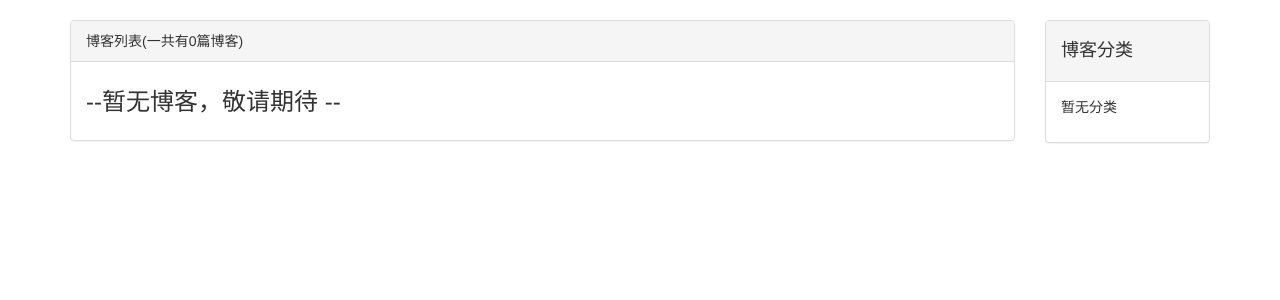
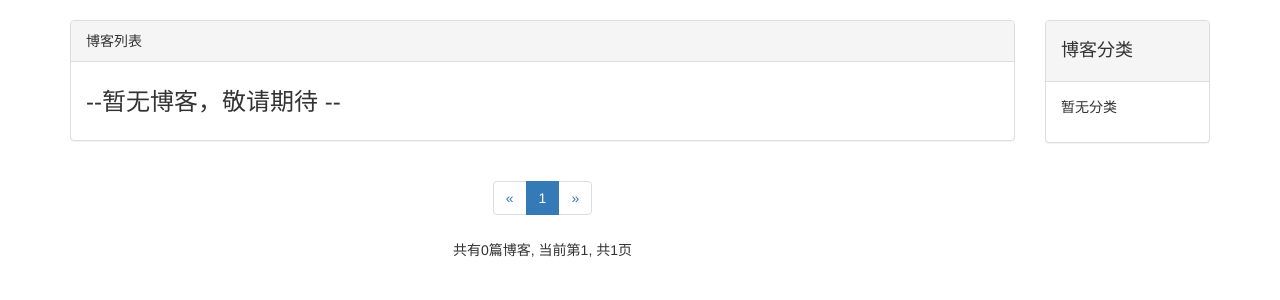
Before and after one commit to xyq946692052/mysite, a Django app: page /blog/ in a window 1280 px wide. Shown: the part 52-352 px from the top of the page. Run offline with Django 3.2, Linux system fonts and the light colour scheme; data that the repository does not hold is empty; some libraries are stand-ins or nearby versions.

Commit message:
Initalize Commit

```diff
--- a/blog/models.py
+++ b/blog/models.py
@@ -23,6 +23,7 @@ class Blog(models.Model):
 
     class Meta:
         db_table = 'blog'
+        ordering = ['-created_time'] #-表示倒序
 
     def __str__(self):
         return '<Blog: %s>' % self.title
--- a/blog/static/blog/css/blog.css
+++ b/blog/static/blog/css/blog.css
@@ -27,3 +27,11 @@ ul.blog-info-description li{
 div.blog-content{
     text-indent: 2em;
 }
+
+div.paginator{
+    text-align: center;
+}
+
+div.blog-more{
+    margin-top: 1em;
+}
--- a/blog/templates/blog/blog_list.html
+++ b/blog/templates/blog/blog_list.html
@@ -13,7 +13,7 @@
     <div class="row">
         <div class="col-xs-12 col-sm-8 col-md-9 col-lg-10">
             <div class="panel panel-default">
-                <div class="panel-heading">{% block blog_list_title%}博客列表(一共有{{ blogs |  length}}篇博客){% endblock %}</div>
+                <div class="panel-heading">{% block blog_list_title%}博客列表{% endblock %}</div>
                 <div class="panel-body">
                     {% for blog in blogs %}
                          <div class="blog">
@@ -32,6 +32,41 @@
                     </div>
                     {% endfor %}
                 </div>
+            </div>
+            <div class="paginator">
+                <ul class="pagination">
+                    <li>{# 上一页 #}
+                        {% if page_of_blogs.has_previous %}
+                           <a href="?page={{page_of_blogs.previous_page_number}}" aria-label="Previous"><span aria-hidden="true">&laquo;</span></a>
+                        {% else %}
+                           <span aria-hidden="true">&laquo;</span>
+                        {% endif %}
+                    </li>
+                    {# 全部页码 #}
+                    {% for page_num in page_range%}
+                         {% if page_num == page_of_blogs.number %}
+                           <li class="active" ><a href="?page={{ page_num}}">{{ page_num}}</a></li>
+                         {% else %}
+                             <li>
+                                 {% if page_num == '...'%}
+                                    <span>{{ page_num }}</span>
+                                 {% else %}
+                                   <a href="?page={{ page_num}}">{{ page_num}}</a>
+                                 {% endif %}
+                             </li>
+                         {% endif%}
+
+                    {% endfor%}
+                    <li>
+                        {# 下一页 #}
+                        {% if page_of_blogs.has_next%}
+                           <a href="?page={{page_of_blogs.next_page_number}}" aria-label="Previous"><span aria-hidden="true">&raquo;</span></a>
+                        {% else %}
+                         <span aria-hidden="true">&raquo;</span>
+                        {% endif %}
+                    </li>
+                </ul>
+                <p>共有{{ page_of_blogs.paginator.count }}篇博客, 当前第{{ page_of_blogs.number }}, 共{{ page_of_blogs.paginator.num_pages}}页</p>
             </div>
         </div>
 
--- a/blog/templates/blog/blogs_with_type.html
+++ b/blog/templates/blog/blogs_with_type.html
@@ -3,6 +3,5 @@
 {% block title %}{{ blog_type.type_name}}{% endblock%}
 {% block blog_list_title%}
     分类: {{ blog_type.type_name}}
-    (一共有{{ blogs |  length}}篇博客)
     <a href="{% url 'blog_list' %}">查看全部博客</a>
 {% endblock %}
--- a/blog/views.py
+++ b/blog/views.py
@@ -1,25 +1,77 @@
 from django.shortcuts import render_to_response, get_object_or_404
+from django.core.paginator import Paginator
+from django.conf import settings
 from .models import Blog, BlogType
 
 # Create your views here.
 
 def blog_list(request):
+    blogs_all_list = Blog.objects.filter(is_deleted=False)
+    paginator = Paginator(blogs_all_list, settings.EACH_PAGE_BLOGS_NUMBER)
+    page_num = request.GET.get('page', 1)  # 获取url的页面参数GET请求，默认第一页
+    page_of_blogs = paginator.get_page(page_num)  #get_page 会把字符串转换成数字，page_num是数值,无效数值会跳到默认的页面
+    current_page_num = page_of_blogs.number #获取当前页码
+    #获取当前页码前后各两页的范围
+    page_range = list(range(max(current_page_num-2,1), current_page_num))+\
+                 list(range(current_page_num,min(current_page_num+2,paginator.num_pages)+1)) #paginator.num_pages获取总页数
+
+    # 加入省略页码标记
+    if page_range[0] - 1 >= 2:
+        page_range.insert(0, '...')
+    if paginator.num_pages - page_range[-1] >=2:
+        page_range.append("...")
+
+    #加上首页和尾页
+    if page_range[0] != 1:
+        page_range.insert(0, 1)
+    if page_range[-1] != paginator.num_pages:
+        page_range.append(paginator.num_pages)
+
     context = {}
-    context['blogs'] = Blog.objects.filter(is_deleted=False)
+    context['blogs'] = page_of_blogs.object_list
+    context['page_of_blogs'] = page_of_blogs
     context['blog_types'] = BlogType.objects.all()
+    context['page_range'] = page_range  #显示页码范围
     return render_to_response('blog/blog_list.html', context)
 
 
 def blog_detail(request, blog_pk):
     context = {}
-    context['blog'] = get_object_or_404(Blog, pk=blog_pk)
+    blog = get_object_or_404(Blog, pk=blog_pk)
+    context['blog'] = blog
+    context['previous_blog'] = Blog.objects.filter(created_time__gt=blog.created_time).last() #上一篇
+    context['next_blog'] = Blog.objects.filter(created_time__lt=blog.created_time).first() #下一篇
     return render_to_response('blog/blog_detail.html', context)
 
 
 def blogs_with_type(request, blog_type_pk):
     blog_type = get_object_or_404(BlogType, pk=blog_type_pk)
+    blogs_all_list = Blog.objects.filter(blog_type = blog_type)
+    paginator = Paginator(blogs_all_list, settings.EACH_PAGE_BLOGS_NUMBER)  # 每10个进行分页
+    page_num = request.GET.get('page', 1)  # 获取url的页面参数GET请求，默认第一页
+    page_of_blogs = paginator.get_page(page_num)  # get_page 会把字符串转换成数字，page_num是数值,无效数值会跳到默认的页面
+    current_page_num = page_of_blogs.number  # 获取当前页码
+    # 获取当前页码前后各两页的范围
+    page_range = list(range(max(current_page_num - 2, 1), current_page_num)) + \
+                 list(range(current_page_num,
+                            min(current_page_num + 2, paginator.num_pages) + 1))  # paginator.num_pages获取总页数
+
+    # 加入省略页码标记
+    if page_range[0] - 1 >= 2:
+        page_range.insert(0, '...')
+    if paginator.num_pages - page_range[-1] >= 2:
+        page_range.append("...")
+
+    # 加上首页和尾页
+    if page_range[0] != 1:
+        page_range.insert(0, 1)
+    if page_range[-1] != paginator.num_pages:
+        page_range.append(paginator.num_pages)
+
     context = {}
+    context['blogs'] = page_of_blogs.object_list
     context['blog_type'] = blog_type
-    context['blogs'] = Blog.objects.filter(blog_type = blog_type)
+    context['page_of_blogs'] = page_of_blogs
     context['blog_types'] = BlogType.objects.all()
+    context['page_range'] = page_range
     return render_to_response('blog/blogs_with_type.html', context)
--- a/mysite/settings.py
+++ b/mysite/settings.py
@@ -127,3 +127,7 @@ STATIC_URL = '/static/'
 STATICFILES_DIRS = [
     os.path.join(BASE_DIR, 'static'),
 ]
+
+
+#自定义参数
+EACH_PAGE_BLOGS_NUMBER = 6
```
Also changed, not shown: blog/templates/blog/blog_detail.html (+18 -0 lines), blog/migrations/0004_auto_20180707_2322.py (added).
